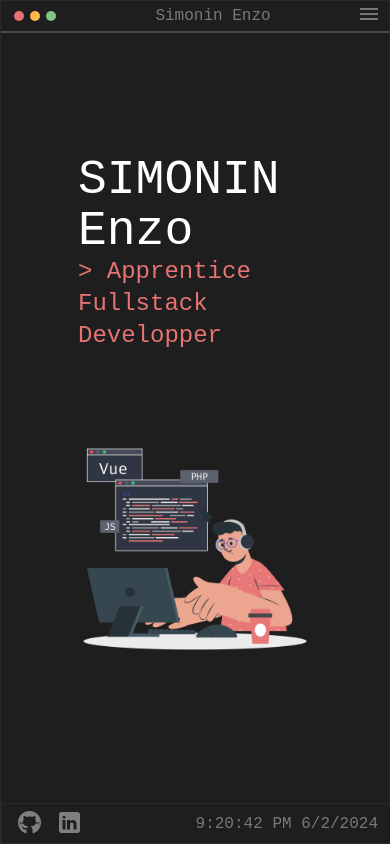
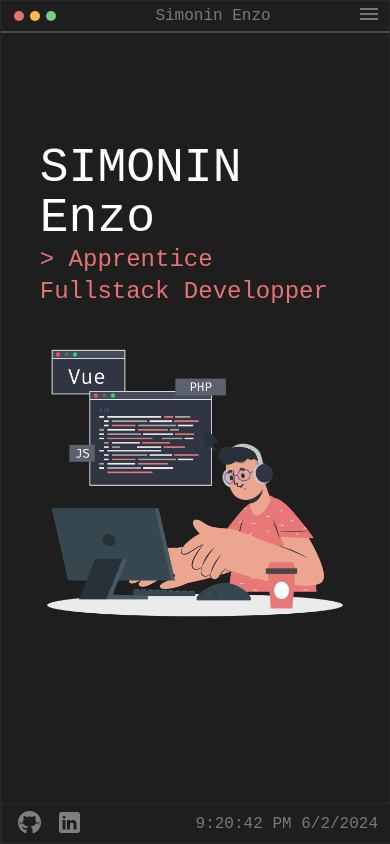
Before and after one commit to Nzosim/PortfolioVueJs, a Vue app: page / in a window 390 px wide. Built offline with nearby package versions, Linux system fonts and the light colour scheme.

Commit message:
fix home page image

```diff
--- a/src/components/Homepage.vue
+++ b/src/components/Homepage.vue
@@ -25,7 +25,7 @@ p {
 }
 
 .home_right {
-  height: 500px;
+  height: 60%;
   width: auto;
   position: absolute;
   top: 50%;
@@ -46,7 +46,7 @@ p {
     width: 40%;
   }
   .home_right {
-    height: 400px;
+    height: 40%;
   }
   .name {
     font-size: 2.5rem;
@@ -57,24 +57,24 @@ p {
 }
 
 @media screen and (max-width: 930px) {
-  .home_left {
-    top: 30%;
-    left: 20%;
-    width: 60%;
+  .home {
+    padding-top: 100px;
+    padding-bottom: 20px;
+    flex-direction: column;
+    align-items: center;
+  }
+
+  .home_left,
+  .home_right {
+    position: static;
+    transform: none;
+    width: 80%;
+    margin: 10px 0;
   }
 
   .home_right {
-    top: 65%;
-    left: 20%;
-    width: 60%;
     height: auto;
-  }
-}
-
-@media screen and (max-height: 800px) {
-  .home_right {
-    height: 400px;
-    width: auto;
+    width: 80%;
   }
 }
 </style>
```
